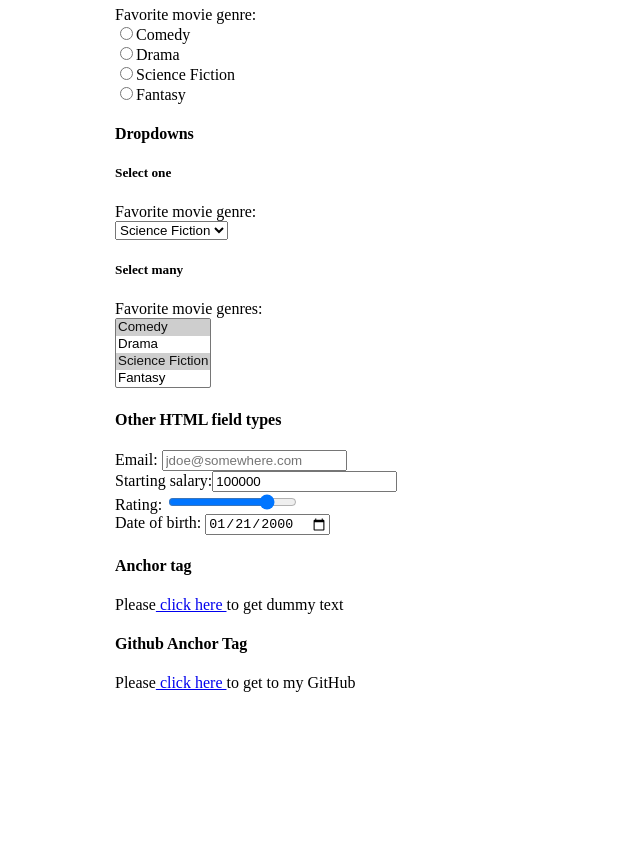
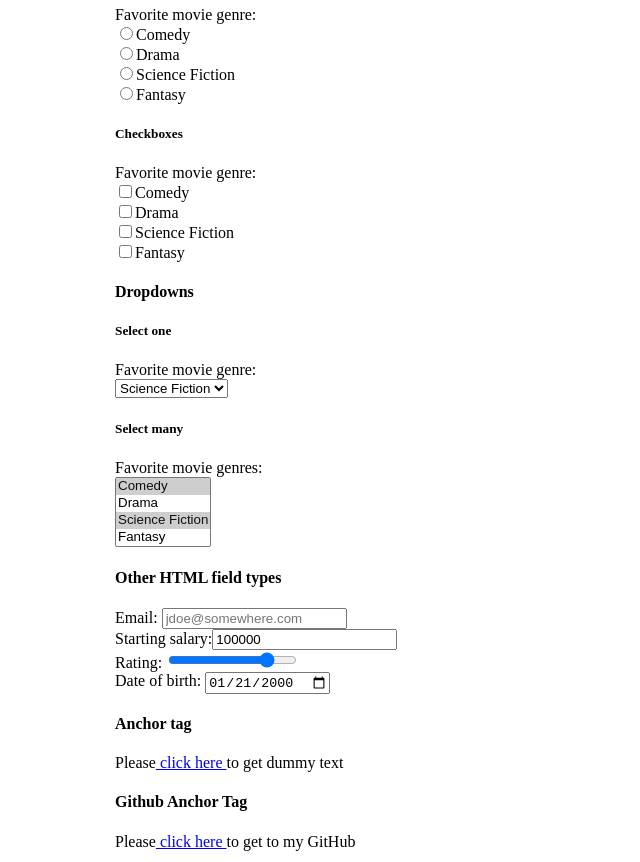
Before and after one commit to HarishNandhaKumar/kambaz-next-js, a Next.js app: page /Labs/Lab1 in a window 1280 px wide. Shown: the part 2760-3622 px from the top of the page, without its empty margins (0-640 px from the left). Before the commit the page ends 3463 px from the top, so only its background shows below. Built offline with nearby package versions, Linux system fonts and the light colour scheme.

Commit message:
add: checkbox in lab1 and fixed few issues

```diff
--- a/src/app/Labs/Lab1/page.tsx
+++ b/src/app/Labs/Lab1/page.tsx
@@ -225,24 +225,34 @@ export default function Lab1() {
             <input type="radio" name="radio-genre" id="wd-radio-fantasy"/>
             <label htmlFor="wd-radio-fantasy">Fantasy</label>
 
+            <h5 id="wd-checkboxes">Checkboxes</h5>
+            <label>Favorite movie genre:</label><br/>
+            <input type="checkbox" name="check-genre" id="wd-chkbox-comedy"/>
+            <label htmlFor="wd-chkbox-comedy">Comedy</label><br/>
+            <input type="checkbox" name="check-genre" id="wd-chkbox-drama"/>
+            <label htmlFor="wd-chkbox-drama">Drama</label><br/>
+            <input type="checkbox" name="check-genre" id="wd-chkbox-scifi"/>
+            <label htmlFor="wd-chkbox-scifi">Science Fiction</label><br/>
+            <input type="checkbox" name="check-genre" id="wd-chkbox-fantasy"/>
+            <label htmlFor="wd-chkbox-fantasy">Fantasy</label>
+
             <h4 id="wd-dropdowns">Dropdowns</h4>
             <h5>Select one</h5>
             <label htmlFor="wd-select-one-genre"> Favorite movie genre: </label><br/>
-            <select id="wd-select-one-genre">
-            <option value="COMEDY">Comedy</option>
-            <option value="DRAMA">Drama</option>
-            <option selected value="SCIFI">
-            Science Fiction</option>
-            <option value="FANTASY">Fantasy</option>
+            <select id="wd-select-one-genre" defaultValue={"SCIFI"}>
+                <option value="COMEDY">Comedy</option>
+                <option value="DRAMA">Drama</option>
+                <option value="SCIFI">Science Fiction</option>
+                <option value="FANTASY">Fantasy</option>
             </select>
 
             <h5>Select many</h5>
             <label htmlFor="wd-select-many-genre"> Favorite movie genres: </label><br/>
-            <select multiple id="wd-select-many-genre">
-            <option value="COMEDY" selected> Comedy </option>
-            <option value="DRAMA"> Drama </option>
-            <option value="SCIFI" selected> Science Fiction </option>
-            <option value="FANTASY"> Fantasy </option>
+            <select multiple id="wd-select-many-genre" defaultValue={["COMEDY", "SCIFI"]}>
+                <option value="COMEDY"> Comedy </option>
+                <option value="DRAMA"> Drama </option>
+                <option value="SCIFI"> Science Fiction </option>
+                <option value="FANTASY"> Fantasy </option>
             </select>
 
             <h4>Other HTML field types</h4>
@@ -253,13 +263,13 @@ export default function Lab1() {
             <br/>
             <label htmlFor="wd-text-fields-salary-start"> Starting salary:</label>
             <input type="number"
-                    value="100000"
+                    defaultValue="100000"
                     placeholder="1000"
                     id="wd-text-fields-salary-start"/>
             <br/>
             <label htmlFor="wd-text-fields-rating"> Rating: </label>
             <input type="range"
-                    value="4"
+                    defaultValue="4"
                     max="5"
                     placeholder="Doe"
                     id="wd-text-fields-rating"/>
--- a/src/app/Labs/page.tsx
+++ b/src/app/Labs/page.tsx
@@ -18,6 +18,10 @@ export default function Labs() {
                             Lab 3: JavaScript Fundamentals </Link>
                     </li>
                     <li>
+                        <Link href="/" id="wd-lab3-link">
+                            Kambaz </Link>
+                    </li>
+                    <li>
                         <Link href="https://github.com/HarishNandhaKumar/kambaz-next-js.git" id="wd-lab3-link">
                             My Github Repo </Link>
                     </li>
```
Also changed, not shown: src/app/(Kambaz)/Courses/[cid]/Modules/page.tsx (+6 -1 lines).
